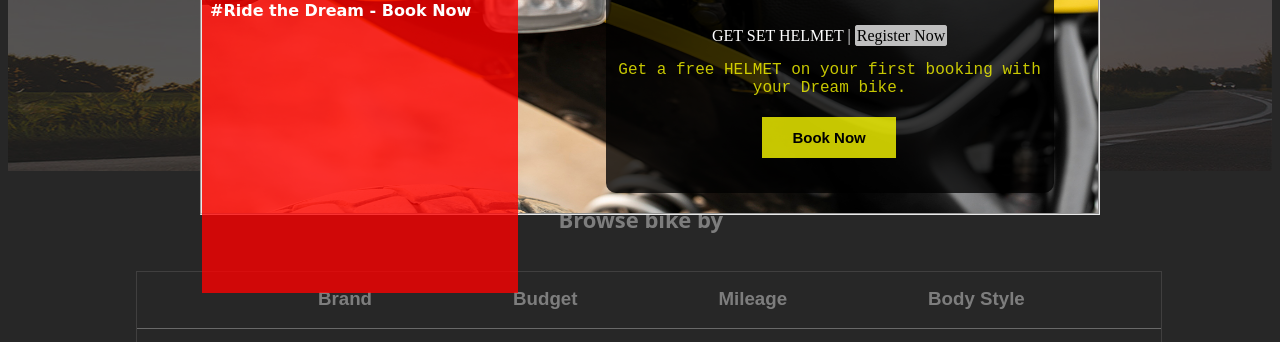
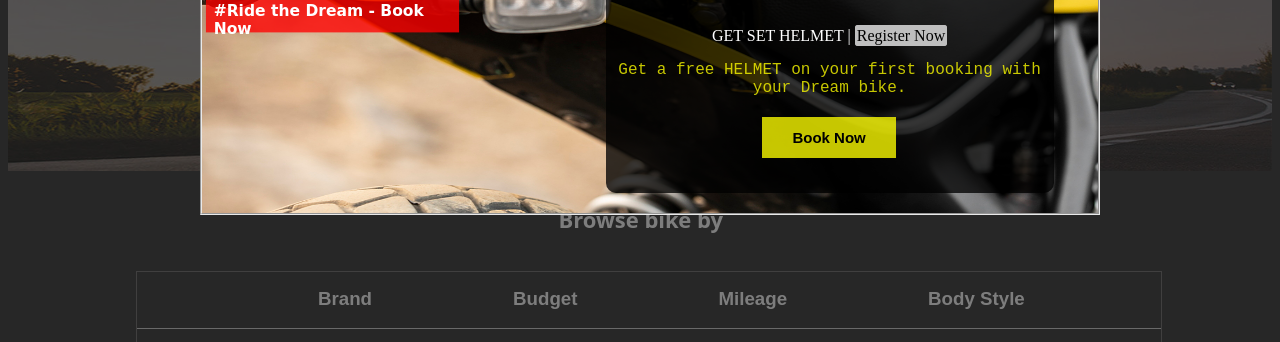
Before and after one commit to Mohit6795/Coupon-Bikewale, a plain HTML site: page index.html in a window 1280 px wide. In both pictures the pointer is over the element "#Ride the Dream - Book Now". Shown: the part 297-639 px from the top of the page. Drawn offline with Linux system fonts and the light colour scheme.

Commit message:
first commit

```diff
--- a/Bikewale.css
+++ b/Bikewale.css
@@ -157,8 +157,7 @@
     transition: width 2s, height 4s;
 }
 #aboutducati>h4:hover{
-    width: 300px;
-  height: 300px;
+    transform: scale(0.97);
 }
 #offers{
     margin-top: 30px;
```
